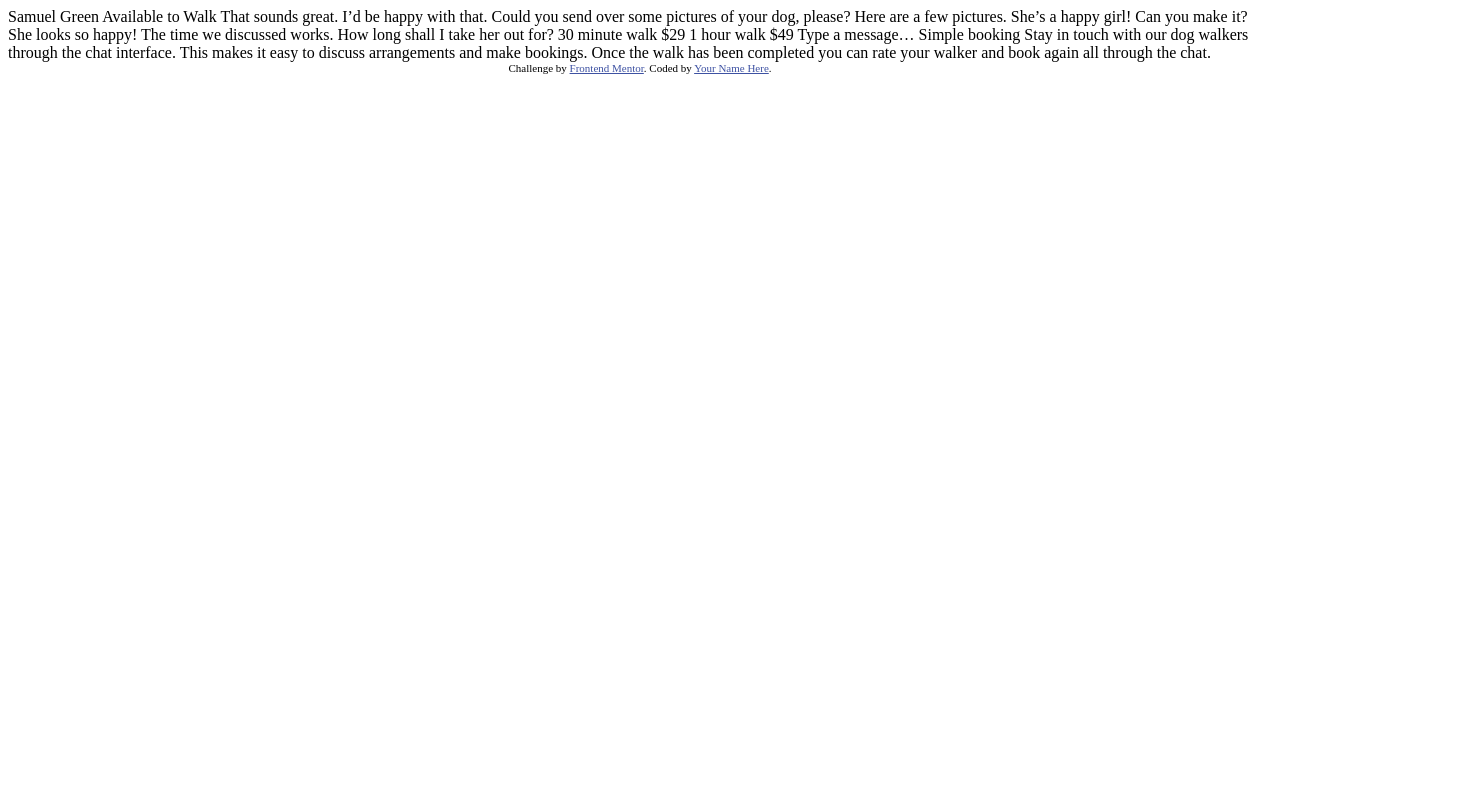
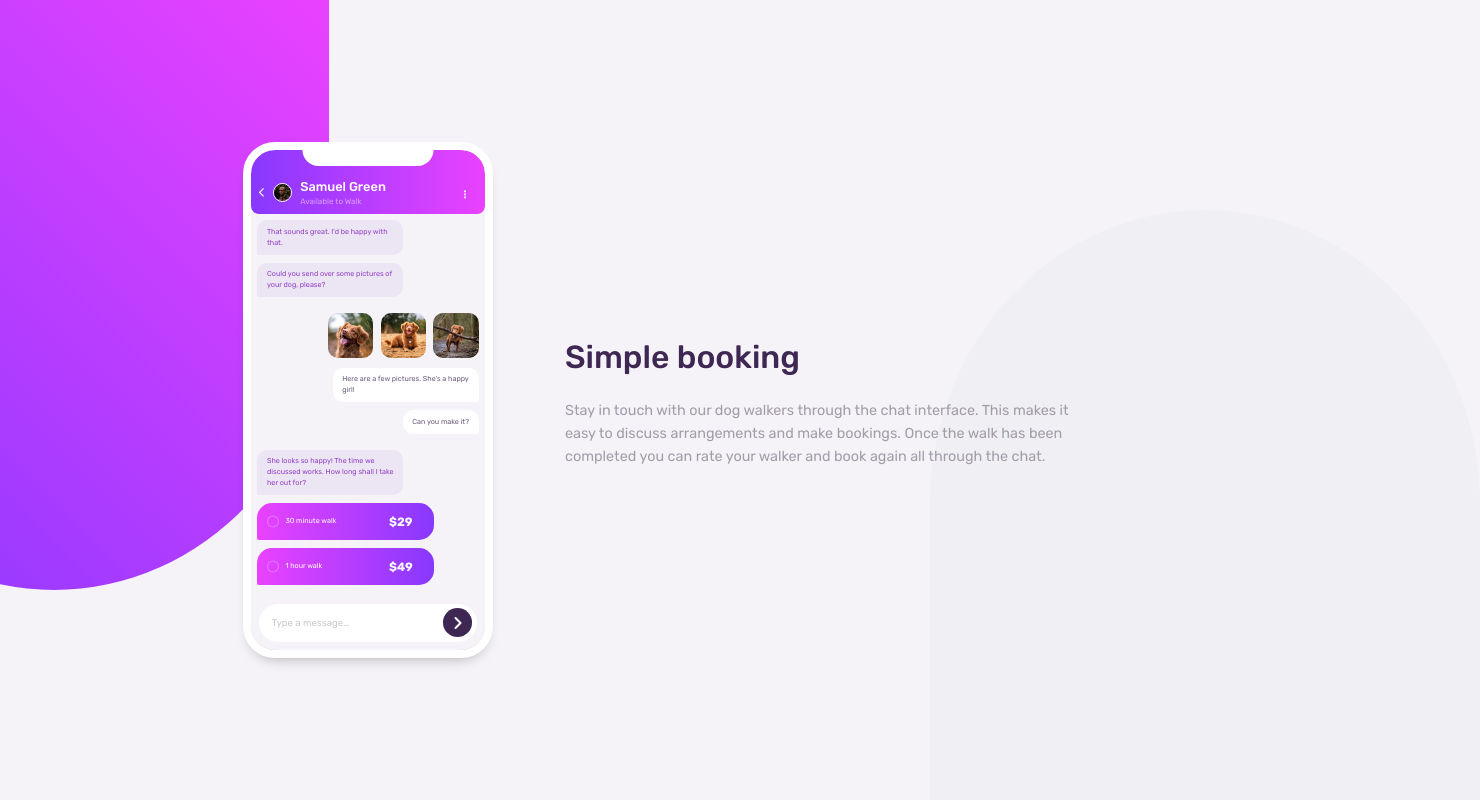
Before and after one commit to BeshoyS/chat-app-css-illustration-ftm, a plain HTML site: page index.html in a window 1280 px wide. Shown: the whole page, 1480 px wide, since content can reach past the window. Drawn offline with Linux system fonts and the light colour scheme.

Commit message:
initial finish of the challenge

```diff
--- a/index.html
+++ b/index.html
@@ -1,51 +1,86 @@
 <!DOCTYPE html>
 <html lang="en">
   <head>
-  <meta charset="UTF-8">
-  <meta name="viewport" content="width=device-width, initial-scale=1.0"> <!-- displays site properly based on user's device -->
-
-  <link rel="icon" type="image/png" sizes="32x32" href="./images/favicon-32x32.png">
-
-  <title>Frontend Mentor | [Challenge Name Here]</title>
-
-  <!-- Feel free to remove these styles or customise in your own stylesheet 👍 -->
-  <style>
-    .attribution { font-size: 11px; text-align: center; }
-    .attribution a { color: hsl(228, 45%, 44%); }
-  </style>
+    <meta charset="UTF-8" />
+    <meta name="viewport" content="width=device-width, initial-scale=1.0" />
+    <link
+      rel="icon"
+      type="image/png"
+      sizes="32x32"
+      href="./images/favicon-32x32.png"
+    />
+    <link rel="stylesheet" href="style.css" />
+    <script
+      src="https://kit.fontawesome.com/29b2ef5f08.js"
+      crossorigin="anonymous"
+    ></script>
+    <title>Chat app CSS illustration</title>
   </head>
   <body>
-
-  Samuel Green
-  Available to Walk
-
-  That sounds great. I’d be happy with that.
-
+    <div class="top-left-ills"></div>
+    <div class="bottom-right-ills"></div>
+    <main class="main-content">
+      <div class="phone">
+        <div class="top-camera-iphone"></div>
+        <div class="chat-heading">
+          <div class="left-side">
+            <i class="fas fa-chevron-left"></i>
+            <img src="./images/avatar.jpg" alt="avatar" />
+            <div class="headings">
+              <h3 class="main-heading">Samuel Green</h3>
+              <h3 class="sub-heading">Available to Walk</h3>
+            </div>
+          </div>
+          <div class="right-side">
+            <i class="fas fa-ellipsis-v"></i>
+          </div>
+          <h3 class="heading"></h3>
+        </div>
+        <div class="chat">
+          <p class="left-chat">That sounds great. I'd be happy with that.</p>
+          <p class="left-chat extra-margin-bottom">
             Could you send over some pictures of your dog, please?
-
-  Here are a few pictures. She’s a happy girl!
-
-  Can you make it?
-
-  She looks so happy! The time we discussed works. How long shall I take her out for?
-
-  30 minute walk
-  $29
-
-  1 hour walk
-  $49
-
-  Type a message…
-
-  Simple booking
-
-  Stay in touch with our dog walkers through the chat interface. This makes it easy to
-  discuss arrangements and make bookings. Once the walk has been completed you can rate
-  your walker and book again all through the chat.
-
-  <div class="attribution">
-    Challenge by <a href="https://www.frontendmentor.io?ref=challenge" target="_blank">Frontend Mentor</a>.
-    Coded by <a href="#">Your Name Here</a>.
+          </p>
+          <div class="pics-right">
+            <img src="./images/dog-image-1.jpg" alt="dog-image-1" />
+            <img src="./images/dog-image-2.jpg" alt="dog-image-2" />
+            <img src="./images/dog-image-3.jpg" alt="dog-image-2" />
           </div>
+          <p class="right-chat">Here are a few pictures. She's a happy girl!</p>
+          <p class="right-chat extra-margin-bottom w-auto">Can you make it?</p>
+          <p class="left-chat">
+            She looks so happy! The time we discussed works. How long shall I
+            take her out for?
+          </p>
+          <div class="left-chat pay-money">
+            <div class="option">
+              <i class="far fa-circle"></i>
+              <p class="details">30 minute walk</p>
+            </div>
+            <p class="price">$29</p>
+          </div>
+          <div class="left-chat pay-money">
+            <div class="option">
+              <i class="far fa-circle"></i>
+              <p class="details">1 hour walk</p>
+            </div>
+            <p class="price">$49</p>
+          </div>
+        </div>
+        <div class="text-input">
+          <p class="input">Type a message…</p>
+          <i class="fas fa-angle-right"></i>
+        </div>
+      </div>
+      <section class="main-headings">
+        <h1 class="main-heading">Simple booking</h1>
+        <p class="desc">
+          Stay in touch with our dog walkers through the chat interface. This
+          makes it easy to discuss arrangements and make bookings. Once the walk
+          has been completed you can rate your walker and book again all through
+          the chat.
+        </p>
+      </section>
+    </main>
   </body>
 </html>
--- /dev/null
+++ b/style.css
@@ -0,0 +1,345 @@
+/* Fonts */
+@import url("https://fonts.googleapis.com/css2?family=Rubik:wght@400;500;700&display=swap");
+
+/* Globals */
+:root {
+  --font-family: "Rubik", sans-serif;
+  /* Text */
+  /* Primary */
+  --primary-verydarkdesaturatedviolet: rgb(62, 39, 83);
+  --primary-paleviolet: rgb(216, 158, 255);
+  --primary-moderateviolet: rgb(146, 65, 200);
+  --primary-desaturatedviolet: rgb(110, 93, 126);
+  --primary-grayblue: rgb(198, 202, 205);
+  --primary-darkgrayviolet: rgb(163, 157, 170);
+  /* Secondary */
+  --secondary-white: rgb(255, 255, 255);
+  --secondary-lightgrayviolet: rgb(245, 243, 247);
+  --secondary-lightgrayblue: rgb(236, 229, 243);
+  --secondary-vdarkdesaturadedviolet: rgb(62, 39, 83);
+  --secondary-vlightmangenta: rgb(229, 112, 255);
+
+  /* Gradients */
+  --gradients-colors: rgba(136, 56, 255, 1), rgba(233, 66, 255, 1);
+
+  --box-shadow: 0px 8px 14px rgba(0, 0, 0, 0.3);
+}
+
+* {
+  box-sizing: border-box;
+  margin: 0;
+  padding: 0;
+}
+
+html {
+  font-family: var(--font-family);
+}
+
+body {
+  background-color: var(--secondary-lightgrayviolet);
+  height: 100vh;
+  display: flex;
+  justify-content: center;
+  align-items: center;
+  overflow: hidden;
+}
+
+/* Custom Classes */
+
+.extra-margin-bottom {
+  margin-bottom: 1rem !important;
+}
+
+.w-auto {
+  width: auto !important;
+}
+
+/* Background Illustrations */
+.top-left-ills,
+.bottom-right-ills {
+  position: absolute;
+  width: 550px;
+  height: 590px;
+}
+
+.top-left-ills {
+  inset: 0 auto auto -221px;
+  background: linear-gradient(45deg, var(--gradients-colors));
+  border-bottom-left-radius: 50%;
+  border-bottom-right-radius: 50%;
+}
+
+.bottom-right-ills {
+  position: absolute;
+  inset: auto -200px 0 auto;
+  background-color: var(--primary-grayblue);
+  opacity: 0.1;
+  border-top-left-radius: 50%;
+  border-top-right-radius: 50%;
+}
+
+/* Main */
+.main-content {
+  width: 100% ;
+  display: flex;
+  justify-content: center;
+  align-items: center;
+  z-index: 5;
+}
+
+/* phone */
+.phone {
+  position: relative;
+  margin: auto 3rem;
+  width: 234px;
+  height: 500px;
+  background-color: var(--secondary-lightgrayviolet);
+  outline: 0.5rem solid var(--secondary-white);
+  border-radius: 1.5rem;
+  -webkit-border-radius: 1.5rem;
+  -moz-border-radius: 1.5rem;
+  -ms-border-radius: 1.5rem;
+  -o-border-radius: 1.5rem;
+  box-shadow: var(--box-shadow);
+}
+
+.top-camera-iphone {
+  position: absolute;
+  width: 56%;
+  padding: 0.5rem;
+  inset: 0 0 auto 50%;
+  background-color: var(--secondary-white);
+  transform: translateX(-50%);
+  -webkit-transform: translateX(-50%);
+  -moz-transform: translateX(-50%);
+  -ms-transform: translateX(-50%);
+  -o-transform: translateX(-50%);
+  border-bottom-left-radius: 20px;
+  border-bottom-right-radius: 20px;
+}
+
+.chat-heading {
+  background: linear-gradient(90deg, var(--gradients-colors));
+  color: var(--secondary-white);
+  width: 100%;
+  display: flex;
+  align-items: center;
+  justify-content: space-between;
+  padding: 1.8rem 0.5rem 0.5rem 0.5rem;
+  border-top-left-radius: 1.5rem;
+  border-top-right-radius: 1.5rem;
+  border-bottom-left-radius: 0.5rem;
+  border-bottom-right-radius: 0.5rem;
+}
+
+.chat-heading .left-side {
+  display: flex;
+  align-items: center;
+  width: 80%;
+}
+
+.chat-heading i {
+  font-size: 0.6rem;
+}
+
+.chat-heading .left-side img {
+  display: block;
+  width: 1.2rem;
+  margin: 0 0.5rem;
+  border: 1px solid var(--secondary-white);
+  border-radius: 50%;
+  -webkit-border-radius: 50%;
+  -moz-border-radius: 50%;
+  -ms-border-radius: 50%;
+  -o-border-radius: 50%;
+}
+
+.chat-heading .left-side .headings {
+  display: flex;
+  flex-direction: column;
+}
+
+.headings .main-heading {
+  font-size: 0.8rem;
+  font-weight: 500;
+  margin-bottom: 0.2rem;
+}
+.headings .sub-heading {
+  font-size: 0.5rem;
+  font-weight: 400;
+  color: var(--primary-paleviolet);
+}
+
+.right-side {
+  width: 10%;
+  text-align: right;
+}
+
+/* Chat */
+.chat {
+  display: flex;
+  flex-direction: column;
+  align-items: flex-start;
+  padding: 0.4rem;
+  font-size: 0.45rem;
+}
+.left-chat,
+.right-chat {
+  line-height: 1.5;
+  padding: 0.4rem 0.6rem;
+  margin-bottom: 0.5rem;
+  width: 66%;
+}
+.left-chat {
+  background-color: var(--secondary-lightgrayblue);
+  color: var(--primary-moderateviolet);
+  border-radius: 10px 10px 10px 2px;
+  -webkit-border-radius: 10px 10px 10px 2px;
+  -moz-border-radius: 10px 10px 10px 2px;
+  -ms-border-radius: 10px 10px 10px 2px;
+  -o-border-radius: 10px 10px 10px 2px;
+}
+.right-chat {
+  background-color: var(--secondary-white);
+  color: var(--primary-desaturatedviolet);
+  align-self: flex-end;
+  border-radius: 10px 10px 2px 10px;
+  -webkit-border-radius: 10px 10px 2px 10px;
+  -moz-border-radius: 10px 10px 2px 10px;
+  -ms-border-radius: 10px 10px 2px 10px;
+  -o-border-radius: 10px 10px 2px 10px;
+}
+
+.pics-right {
+  align-self: flex-end;
+  display: flex;
+  justify-content: space-between;
+  align-items: center;
+  width: 68%;
+  margin-bottom: 0.6rem;
+}
+
+.pics-right img {
+  width: 30%;
+  border-radius: 10px;
+  -webkit-border-radius: 10px;
+  -moz-border-radius: 10px;
+  -ms-border-radius: 10px;
+  -o-border-radius: 10px;
+}
+
+.left-chat.pay-money {
+  background: linear-gradient(-90deg, var(--gradients-colors));
+  color: var(--secondary-white);
+  font-size: 12px;
+  padding: 0.6rem;
+  width: 80%;
+  display: flex;
+  align-items: center;
+  border-radius: 15px 15px 15px 2px;
+  -webkit-border-radius: 15px 15px 15px 2px;
+  -moz-border-radius: 15px 15px 15px 2px;
+  -ms-border-radius: 15px 15px 15px 2px;
+  -o-border-radius: 15px 15px 15px 2px;
+}
+
+.pay-money .option {
+  display: flex;
+  align-items: center;
+  width: 85%;
+}
+
+.pay-money .details {
+  font-size: 0.6em;
+}
+
+.pay-money .price {
+  width: 25%;
+  font-size: 1em;
+  font-weight: 700;
+}
+
+.pay-money .far {
+  margin-right: 0.4rem;
+  color: var(--secondary-vlightmangenta);
+}
+
+/* text input */
+.text-input {
+  position: absolute;
+  inset: auto 0 0 0;
+  display: flex;
+  justify-content: space-between;
+  align-items: center;
+  margin: 0.5rem;
+  padding: 0.3rem;
+  background-color: var(--secondary-white);
+  border-radius: 20px;
+  -webkit-border-radius: 20px;
+  -moz-border-radius: 20px;
+  -ms-border-radius: 20px;
+  -o-border-radius: 20px;
+}
+
+.text-input .input {
+  font-size: 0.6rem;
+  padding: 0rem 0.5rem;
+  color: var(--primary-grayblue);
+}
+
+.text-input .fas {
+  background-color: var(--secondary-vdarkdesaturadedviolet);
+  color: var(--secondary-white);
+  padding: 0.4rem 0.6rem;
+  border-radius: 50%;
+  -webkit-border-radius: 50%;
+  -moz-border-radius: 50%;
+  -ms-border-radius: 50%;
+  -o-border-radius: 50%;
+}
+
+/* Main Content */
+.main-headings {
+  width: 40%;
+  margin-left: 2rem;
+  font-size: 0.9rem;
+  line-height: 1.6;
+  color: var(--primary-darkgrayviolet);
+}
+
+.main-headings h1 {
+  font-size: 2rem;
+  color: var(--primary-verydarkdesaturatedviolet);
+  font-weight: 500;
+  margin-bottom: 1rem;
+}
+
+@media screen and (max-width: 767px) {
+  body {
+    width: 95%;
+  }
+  /* Background Illustrations */
+
+  .top-left-ills {
+    top: -22%;
+    left: -91%;
+  }
+
+  .bottom-right-ills {
+    display: none;
+  }
+  .main-content {
+    flex-direction: column;
+  }
+
+  .phone {
+    margin: auto 1rem;
+  }
+
+  /* Main Content */
+  .main-headings {
+    width: 80%;
+    margin: 2rem auto;
+    text-align: center;
+  }
+}
```
Lines whose indentation alone changed are shown as unchanged.
